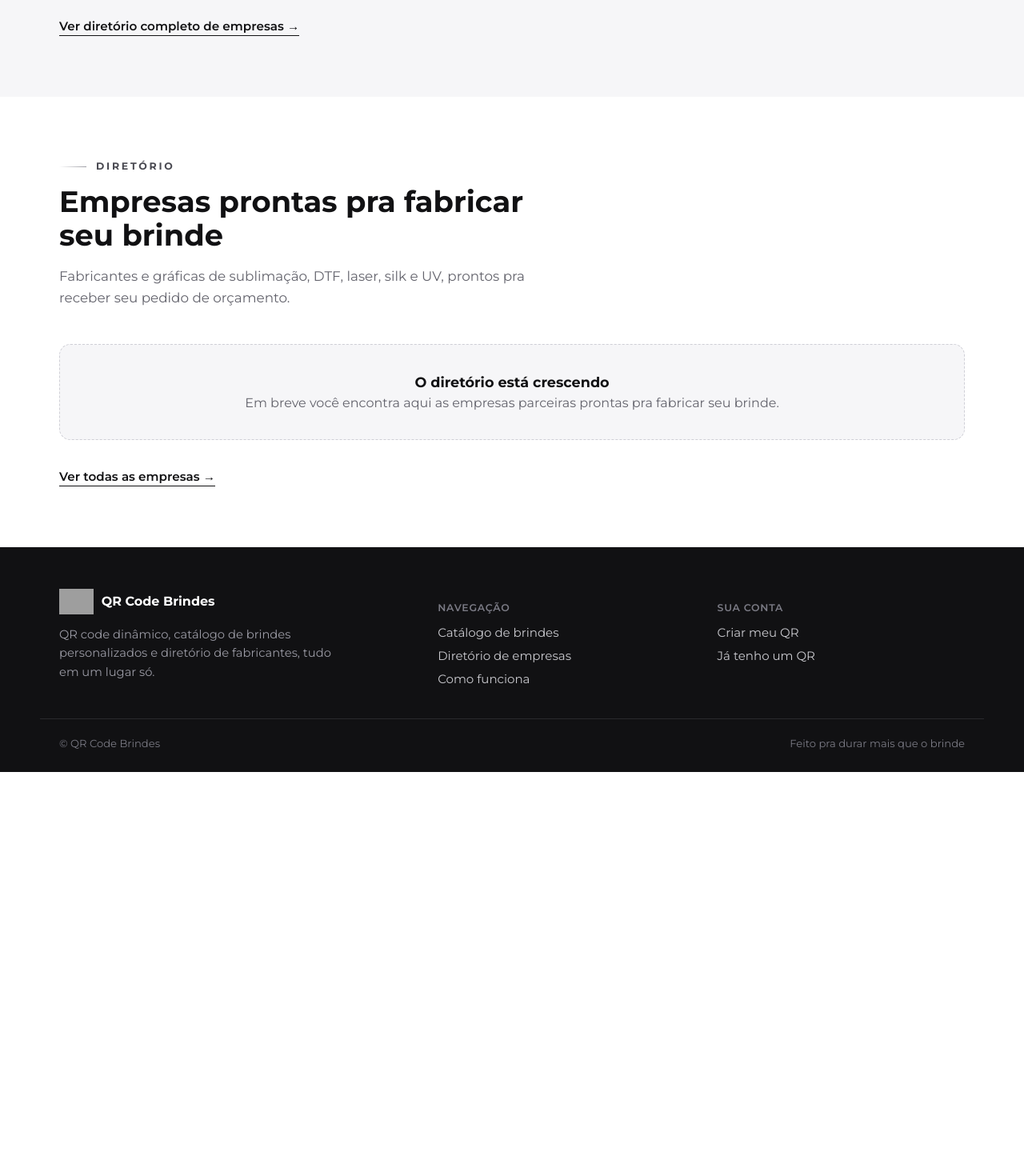
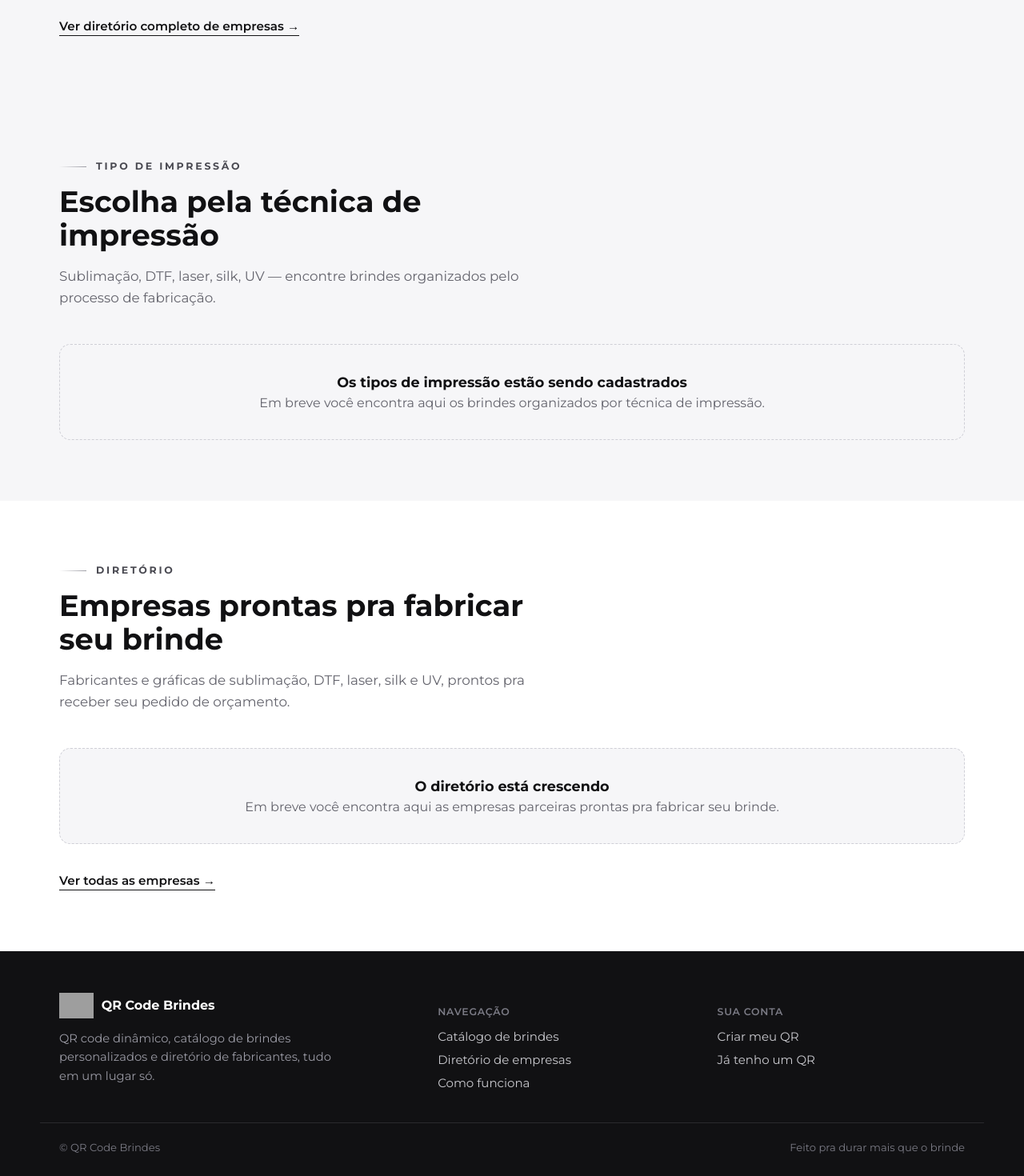
Before and after one commit to leanttro/leanttro_qr, a Flask app: template templates/home.html in a window 1280 px wide. Shown: the part 1846-3316 px from the top of the page at 80% size. Before the commit the page ends 2811 px from the top, so only its background shows below. Run offline with Flask 3, Linux system fonts and the light colour scheme; the template is opened without the code that fills it, so the values that code supplies are empty; parts of the project's set-up code (start-up, migrations or seed data) failed here and were passed over; some libraries are stand-ins or nearby versions; grey boxes are pictures that could not be loaded.

Commit message:
Update home.html

```diff
--- a/templates/home.html
+++ b/templates/home.html
@@ -316,6 +316,18 @@ header{
 }
 .empty-state strong{display:block;color:var(--ink-black);font-family:'Montserrat',sans-serif;font-size:1.1em;margin-bottom:6px}
 
+.card-tipo{
+    flex:0 0 200px;scroll-snap-align:start;text-align:center;
+    background:var(--chrome-1);border:1px solid var(--line);border-radius:var(--radius);
+    padding:22px 16px;transition:transform .18s, box-shadow .18s;
+}
+.card-tipo:hover{transform:translateY(-4px);box-shadow:var(--shadow-md)}
+.card-tipo-icon{
+    width:52px;height:52px;border-radius:12px;background:var(--surface-2);border:1px solid var(--line);
+    margin:0 auto 12px;display:flex;align-items:center;justify-content:center;font-size:1.3em;
+}
+.card-tipo h3{font-size:.96em;line-height:1.3}
+
 /* ============ FOOTER ============ */
 footer{background:var(--ink-black);color:#e6e6e9;padding:52px 0 28px}
 .footer-grid{display:grid;grid-template-columns:1.4fr 1fr 1fr;gap:40px;margin-bottom:40px}
@@ -538,6 +550,35 @@ footer a:hover{color:#fff}
     </div>
 </section>
 
+<!-- POR TIPO DE IMPRESSÃO -->
+<section class="section section-alt" id="tipos-impressao">
+    <div class="container">
+        <div class="section-head">
+            <span class="eyebrow">Tipo de impressão</span>
+            <h2>Escolha pela técnica de impressão</h2>
+            <p>Sublimação, DTF, laser, silk, UV — encontre brindes organizados pelo processo de fabricação.</p>
+        </div>
+
+        {% if tipos_destaque %}
+        <div class="carousel-wrap">
+            <div class="carousel">
+                {% for tipo in tipos_destaque %}
+                <a class="card-tipo" href="{{ url_for('impressao_publica', slug=tipo.slug) }}">
+                    <div class="card-tipo-icon">🖨️</div>
+                    <h3>{{ tipo.nome }}</h3>
+                </a>
+                {% endfor %}
+            </div>
+        </div>
+        {% else %}
+        <div class="empty-state">
+            <strong>Os tipos de impressão estão sendo cadastrados</strong>
+            Em breve você encontra aqui os brindes organizados por técnica de impressão.
+        </div>
+        {% endif %}
+    </div>
+</section>
+
 {% if anuncio_meio %}
 <div class="anuncio-wrap">
     <a href="{{ anuncio_meio.link }}" target="_blank" rel="noopener sponsored">
@@ -559,7 +600,7 @@ footer a:hover{color:#fff}
         <div class="carousel-wrap">
             <div class="carousel">
                 {% for empresa in empresas_destaque %}
-                <a class="card-empresa" href="{{ url_for('diretorio_publico') }}">
+                <a class="card-empresa" href="{{ url_for('empresa_publica', slug=empresa.slug) }}">
                     <div class="card-empresa-logo">
                         {% if empresa.logo_url %}
                         <img src="{{ empresa.logo_url }}" alt="{{ empresa.nome }}">
```
